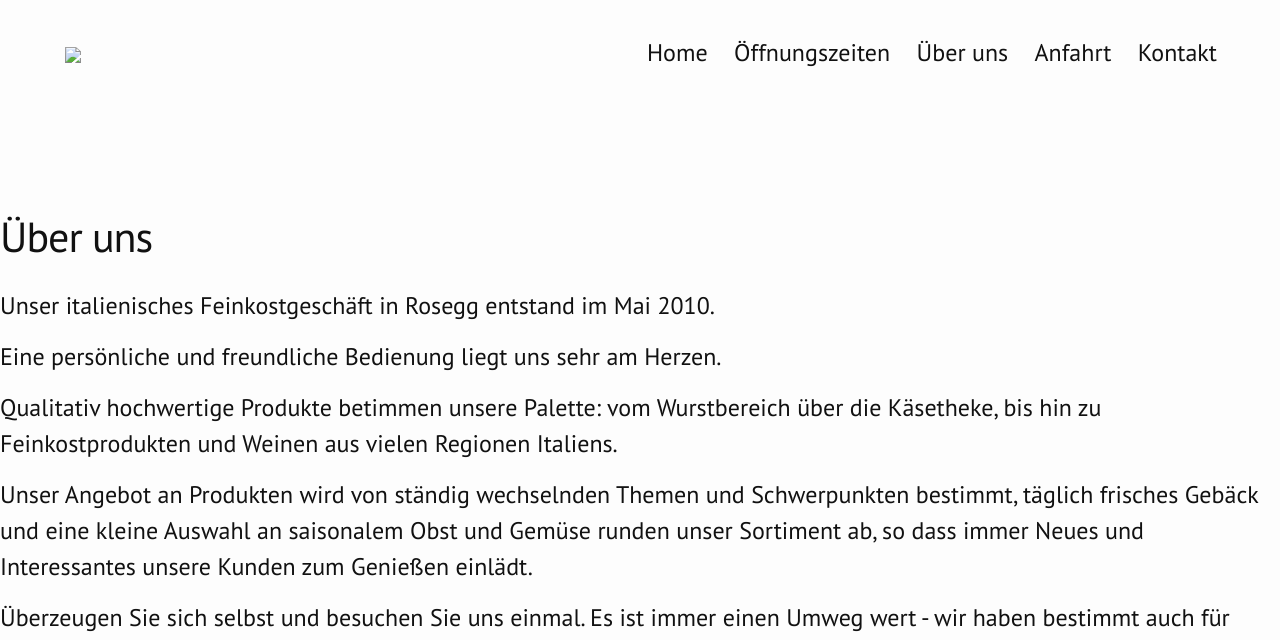
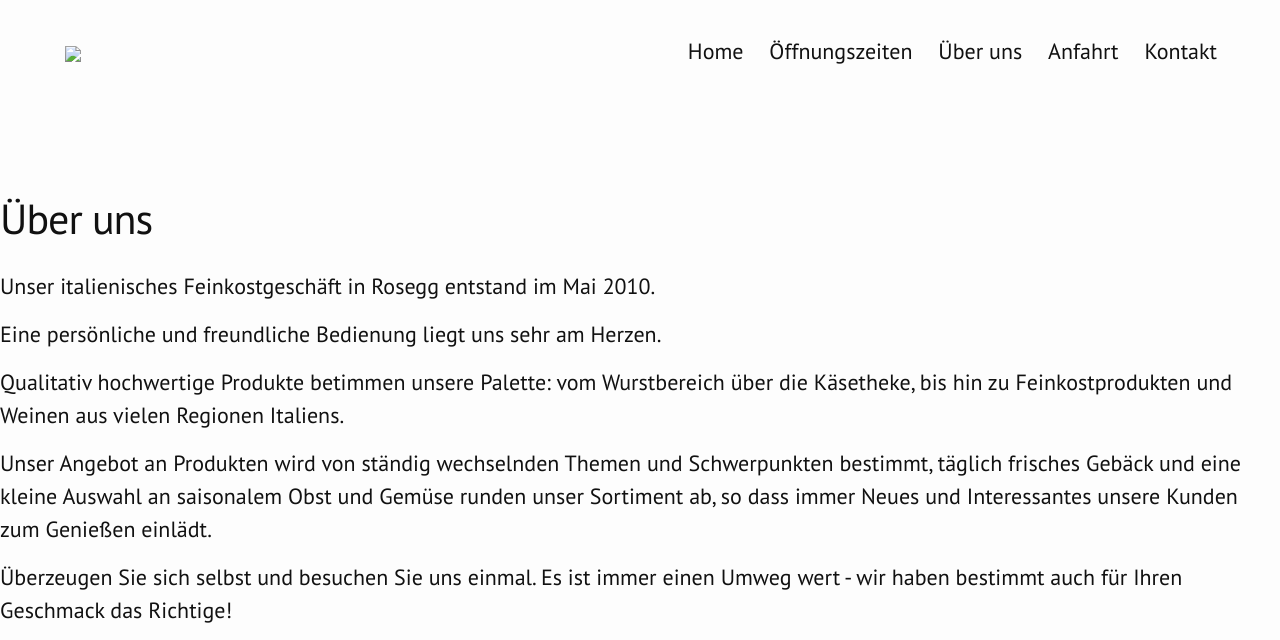
Before and after one commit to annakoe/il-gusto, a Jekyll site: the page built from about.md, in a window 1280 px wide. Shown: the top 640 px of the page. Built offline with Jekyll 4.4.1, drawn with Linux system fonts in a browser that asks for light colours; nearby versions of some CDN libraries; grey boxes are pictures that could not be loaded.

Commit message:
changed font size

```diff
--- a/css/main.scss
+++ b/css/main.scss
@@ -7,7 +7,7 @@
 
 // Our variables
 $base-font-family: 'PT Sans', Helvetica, Arial, sans-serif;
-$base-font-size:   24px;
+$base-font-size:   22px;
 $small-font-size:  $base-font-size * 0.875;
 $base-line-height: 1.5;
 
```
